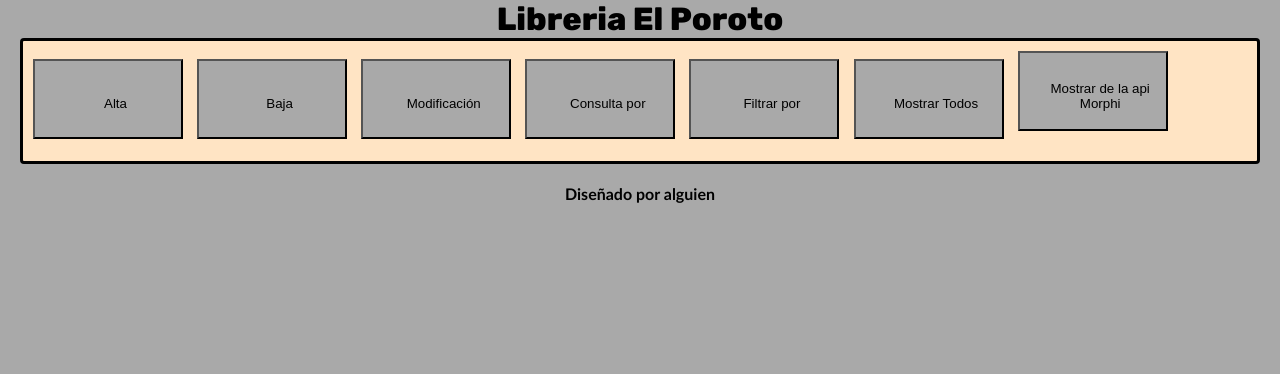
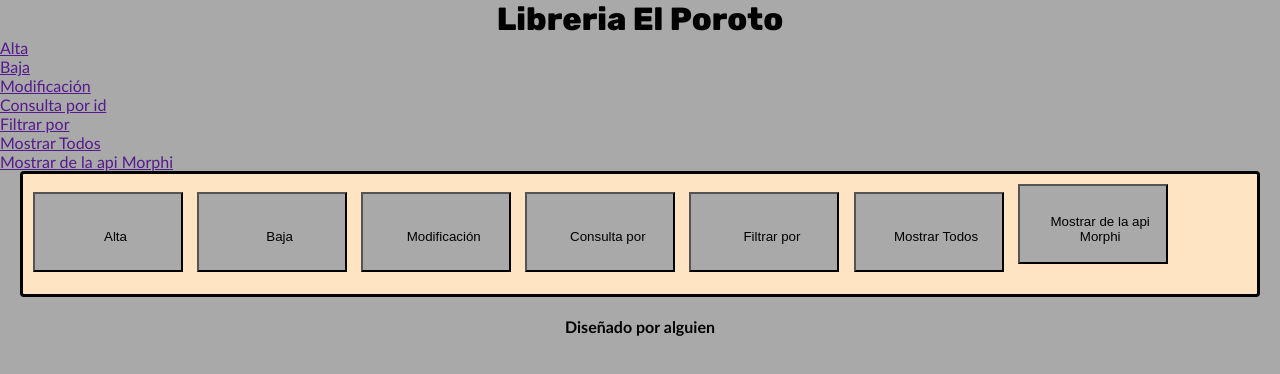
Before and after one commit to gustavogomez2005/jsoncrud01, a plain HTML site: page index.html in a window 1280 px wide. Drawn offline with Linux system fonts and the light colour scheme; a web font is replaced by a local one.

```diff
--- a/index.html
+++ b/index.html
@@ -15,6 +15,17 @@
         <header><h1>Libreria El Poroto</h1></header>
 
         <section id="cuerpo">
+            <nav>
+                <ul>
+                    <li><a href="">Alta</a></li>
+                    <li><a href="">Baja</a></li>
+                    <li><a href="">Modificación</a></li>
+                    <li><a href="">Consulta por id</a></li>
+                    <li><a href="">Filtrar por</a></li>
+                    <li><a href="">Mostrar Todos</a></li>
+                    <li><a href="">Mostrar de la api Morphi</a></li>
+                </ul>
+            </nav>
             <div id="botones">
                 <button id="btnAlta">Alta</button>
                 <button id="btnBaja">Baja</button>
```
